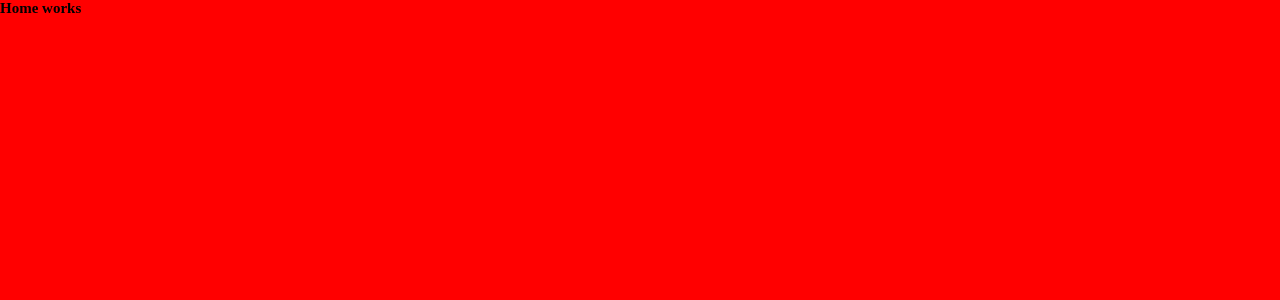
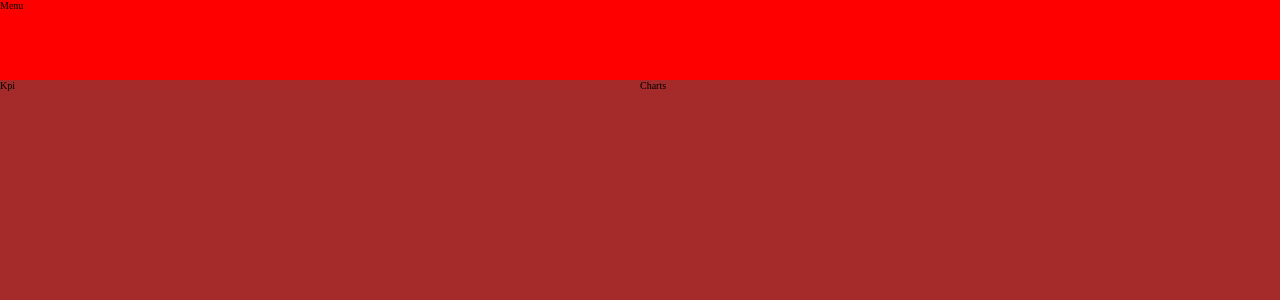
Before and after one commit to LucasTody3535/market-sales-dashboard, a Vue app: page /home in a window 1280 px wide. Shown: the top 300 px of the page. Built offline with nearby package versions, Linux system fonts and the light colour scheme.

Commit message:
Created basic layout

```diff
--- a/src/pages/home/Home.vue
+++ b/src/pages/home/Home.vue
@@ -3,11 +3,33 @@ document.querySelector("#app").dataset.page = "home";
 </script>
 
 <template>
-    <h2>Home works</h2>
+    <nav>
+        Menu
+    </nav>
+    <aside>
+        Kpi
+    </aside>
+    <main>
+        Charts
+    </main>
 </template>
 
 <style>
 [data-page="home"] {
+    background-color: black;
+    display: grid;
+    grid-template-areas:
+    "menu menu menu";
+    grid-template-rows: 10vh 90vh;
+    grid-template-columns: repeat(2, 50%);
+}
+
+[data-page="home"] * {
+    background-color: brown;
+}
+
+[data-page="home"] nav {
     background-color: red;
+    grid-area: menu;
 }
 </style>
```
